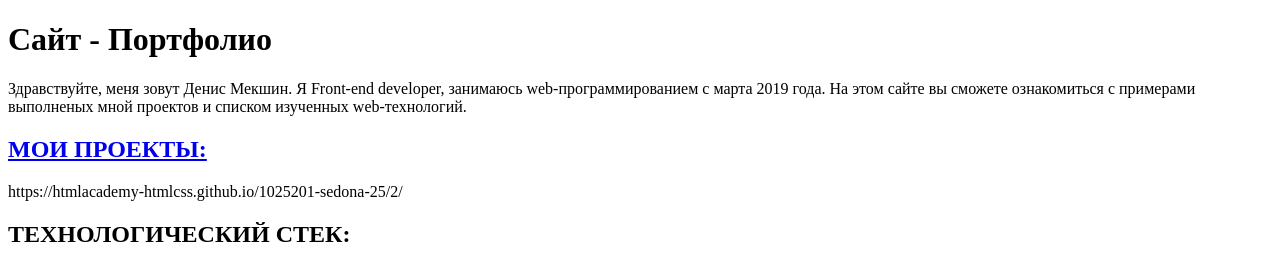
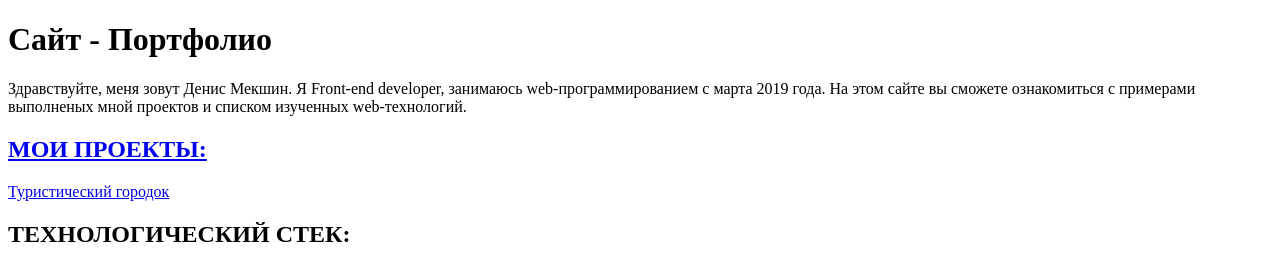
Before and after one commit to code-tracery/code-tracery.github.io, a plain HTML site: page index.html in a window 1280 px wide. Shown: the top 265 px of the page. Drawn offline with Linux system fonts and the light colour scheme.

Commit message:
Update index.html

```diff
--- a/index.html
+++ b/index.html
@@ -19,7 +19,7 @@
             списком изученных web-технологий.
         </p>
         <h2><a href="#" onclick="f1()">МОИ ПРОЕКТЫ:</a></h2>
-        https://htmlacademy-htmlcss.github.io/1025201-sedona-25/2/
+        <a href="https://htmlacademy-htmlcss.github.io/1025201-sedona-25/2/"> Туристический городок </a>
             <h2>ТЕХНОЛОГИЧЕСКИЙ СТЕК:</h2>
             <img src="img/html5.png" alt="html5">
             <img src="img/css3.png" alt="css3">
```
